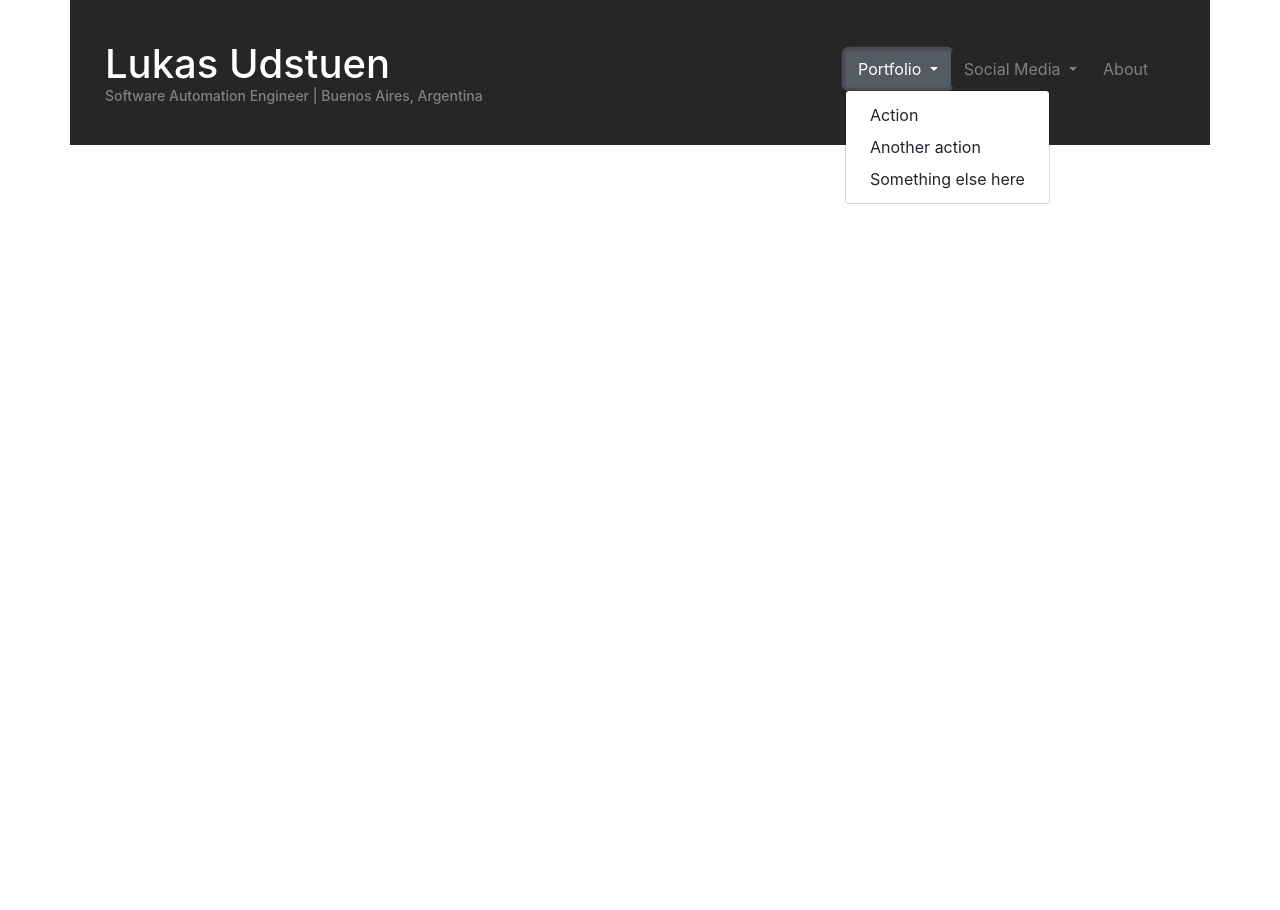
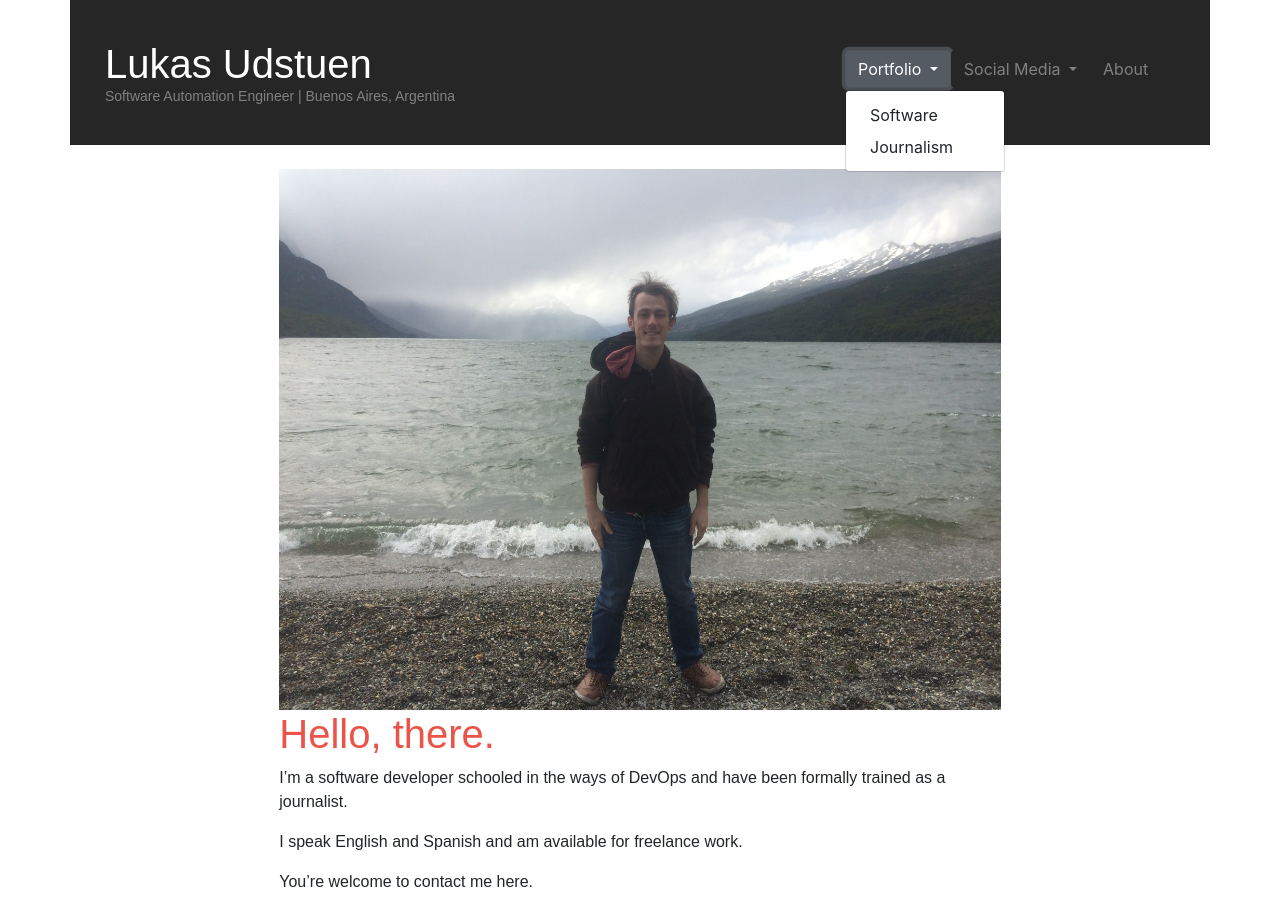
Before and after one commit to ludstuen90/personal_website, a plain HTML site: page index.html in a window 1280 px wide. Both pictures are taken after a click on the button "Portfolio". Before the commit the page ends 800 px from the top, so only its background shows below. Drawn offline with nearby package versions, Linux system fonts and the light colour scheme.

Commit message:
add homepage

```diff
--- a/index.html
+++ b/index.html
@@ -16,14 +16,14 @@
 </head>
 
 <body>
-  <div class="container header">
-    <div class="row">
+  <div class="container ">
+    <div class="row header">
       <div class="col-md-8">
         <h1>Lukas Udstuen</h1>
         <h4>Software Automation Engineer | Buenos Aires, Argentina</h4>
       </div>
+
       <div class="col-md-4">
-
         <div class="btn-group">
 
           <div class="dropdown">
@@ -31,23 +31,18 @@
               Portfolio
             </button>
             <div class="dropdown-menu" aria-labelledby="dropdownMenuButton">
-              <a class="dropdown-item" href="#">Action</a>
-              <a class="dropdown-item" href="#">Another action</a>
-              <a class="dropdown-item" href="#">Something else here</a>
+              <a class="dropdown-item" href="#">Software</a>
+              <a class="dropdown-item" href="#">Journalism</a>
             </div>
-
-
           </div>
-
 
           <div class="dropdown">
             <button class="btn btn-secondary dropdown-toggle" type="button" id="dropdownMenuButton" data-toggle="dropdown" aria-haspopup="true" aria-expanded="false">
               Social Media
             </button>
             <div class="dropdown-menu" aria-labelledby="dropdownMenuButton">
-              <a class="dropdown-item" href="#">Action</a>
-              <a class="dropdown-item" href="#">Another action</a>
-              <a class="dropdown-item" href="#">Something else here</a>
+              <a class="dropdown-item" href="#">Blog</a>
+              <a class="dropdown-item" href="#">Twitter</a>
             </div>
           </div>
 
@@ -55,14 +50,42 @@
             <button class="btn btn-secondary " type="button" id="dropdownMenuButton" data-toggle="dropdown">
               About
             </button>
-
           </div>
         </div>
 
       </div>
 
     </div>
-  </div>
+
+    <div class="row">
+      <div class="col-md-12">
+        <br>
+        <div class="home-banner">
+          <img class="home-banner-img" src="images/me.jpg">
+          <h1 class="warm">Hello, there.</h1>
+
+          <p>I’m a software developer schooled in the ways of DevOps and have been formally trained as a journalist.</p>
+
+          <p>I speak English and Spanish and am available for freelance work.</p>
+
+          <p>You’re welcome to contact me here.</p>
+        </div>
+      </div>
+    </div>
+
+
+
+    <!-- <div class="jumbotron jumbotron-fluid">
+      <div class="container">
+
+
+        <h1 class="display-4">Welcome!</h1><br><br><br><br><br><br><br><br><br><br><br>
+        <b<br><br><br><br><br><br><br><br><br>
+      </div>
+    </div> -->
+
+
+
 </body>
 
 </html>
--- a/styles/sheetrock.css
+++ b/styles/sheetrock.css
@@ -28,3 +28,27 @@ border-color: #262626;
 .btn-group {
   margin-top: 50px;
 }
+
+.home-banner {
+  width: 65%;
+  display: block;
+  margin-left: auto;
+  margin-right: auto;
+}
+
+.home-banner-img {
+  width: 100%;
+
+
+}
+.jumbotron {
+  background-image: url(../images/me.jpg);
+}
+
+h1, h2, h3, h4, p  {
+font-family: "Carrois Gothic", sans-serif;
+}
+
+.warm{
+  color: #ea5449;
+}
```
Also changed, not shown: images/me.jpg (added).
